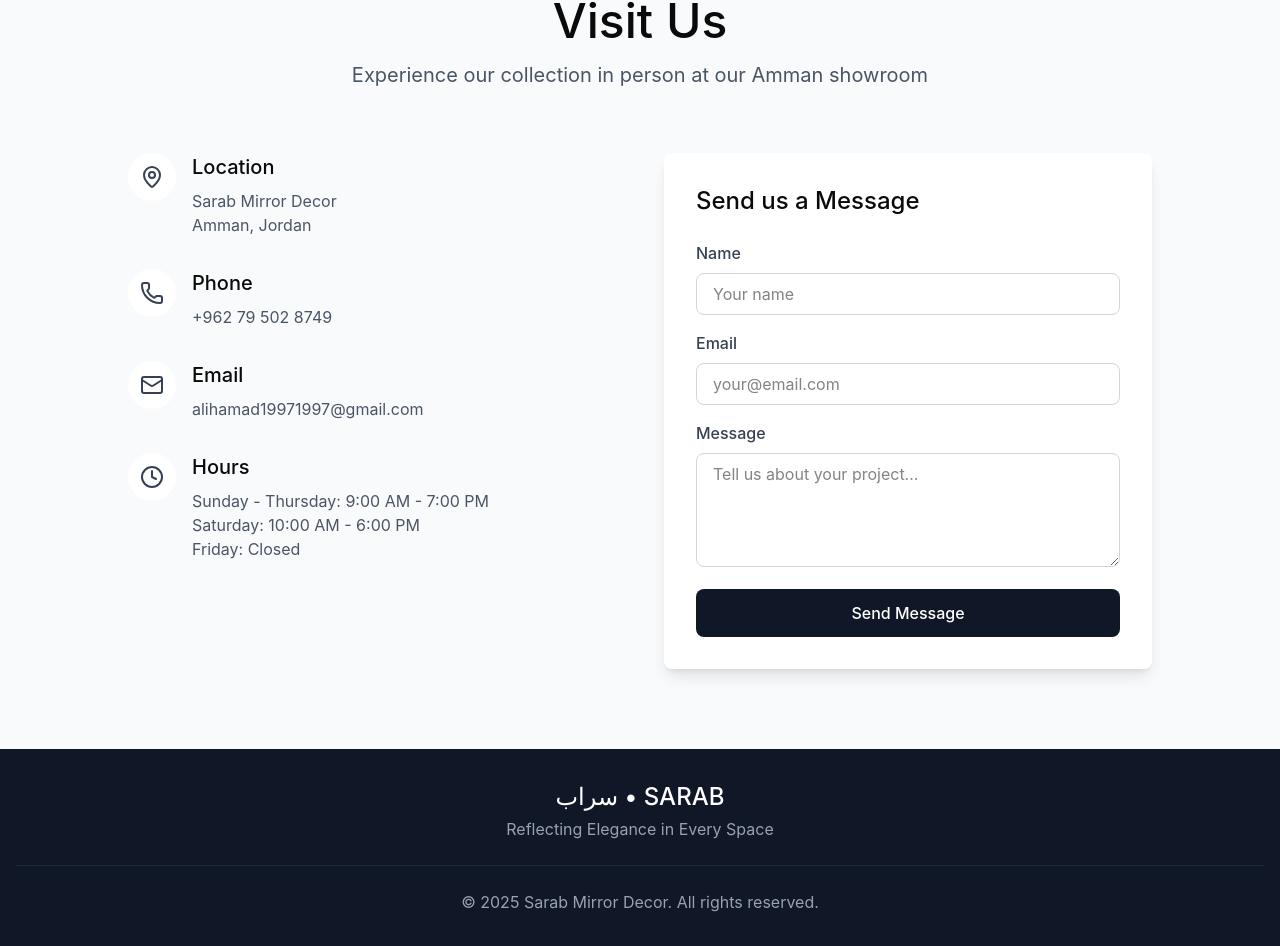
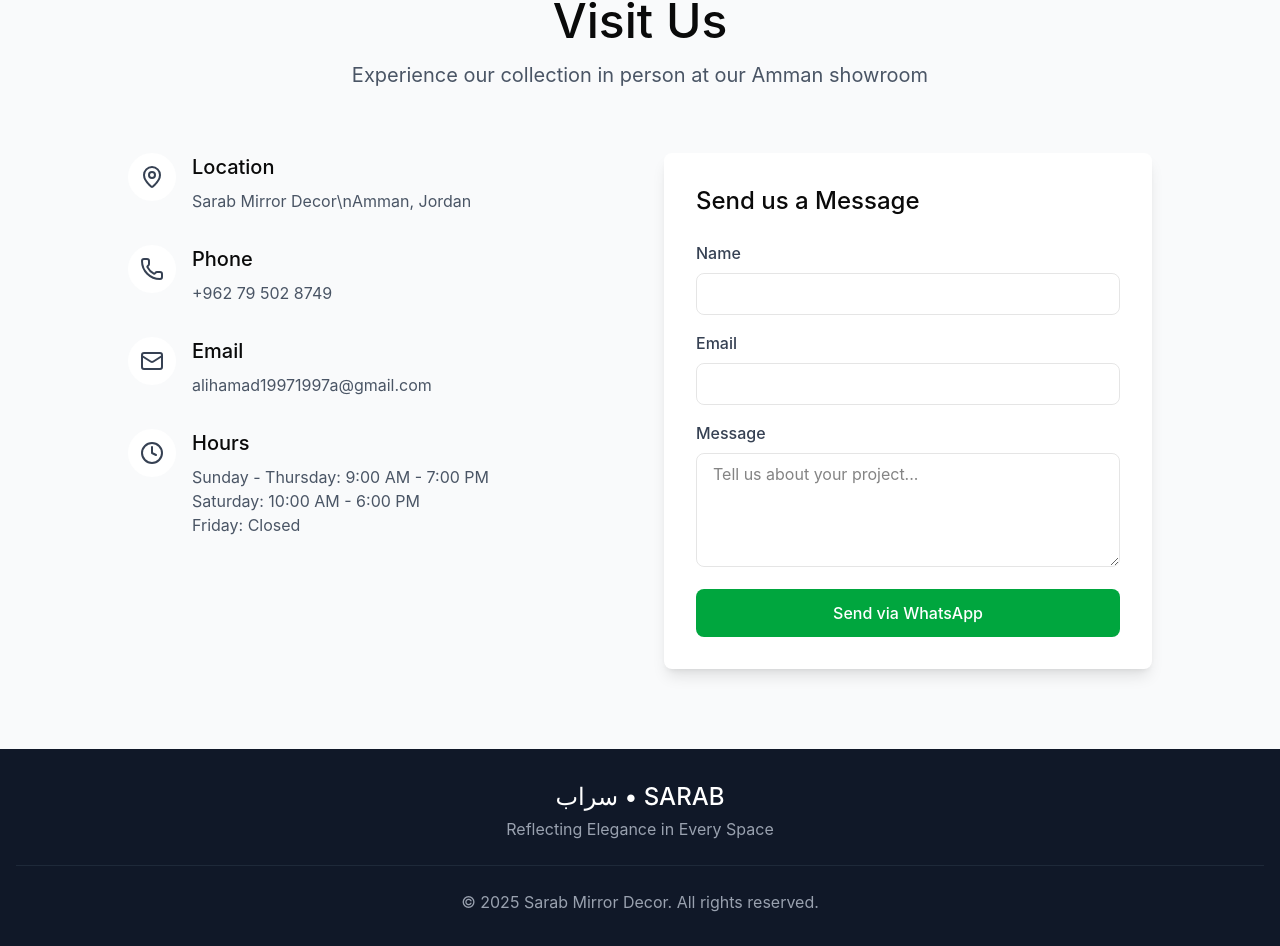
Before and after one commit to baraasowwan1/sarab, a React (Vite) app: page / in a window 1280 px wide. Shown: the part 3626-4572 px from the top of the page. Built offline with nearby package versions, Linux system fonts and the light colour scheme.

Commit message:
Update Contact.tsx

```diff
--- a/src/app/components/Contact.tsx
+++ b/src/app/components/Contact.tsx
@@ -1,6 +1,5 @@
 import { MapPin, Phone, Mail, Clock } from 'lucide-react';
 import { useState } from 'react';
-import emailjs from '@emailjs/browser';
 
 export function Contact() {
   const [formData, setFormData] = useState({
@@ -8,47 +7,38 @@ export function Contact() {
     email: '',
     message: ''
   });
-  const [status, setStatus] = useState<'idle' | 'sending' | 'success' | 'error'>('idle');
 
-  const handleSubmit = async (e: React.FormEvent) => {
+  const [status, setStatus] = useState<'idle' | 'sending'>('idle');
+
+  const handleSubmit = (e: React.FormEvent) => {
     e.preventDefault();
     setStatus('sending');
 
-    try {
-      // EmailJS configuration
-      // You need to set up an account at https://www.emailjs.com/
-      // Then replace these with your actual IDs:
-      const serviceId = 'YOUR_SERVICE_ID'; // e.g., 'service_abc123'
-      const templateId = 'YOUR_TEMPLATE_ID'; // e.g., 'template_xyz456'
-      const publicKey = 'YOUR_PUBLIC_KEY'; // e.g., 'user_def789'
+    const phoneNumber = '962795028749'; // رقم الواتساب بدون +
 
-      await emailjs.send(
-        serviceId,
-        templateId,
-        {
-          from_name: formData.name,
-          from_email: formData.email,
-          to_email: 'alihamad19971997@gmail.com',
-          message: formData.message,
-        },
-        publicKey
-      );
+    const whatsappMessage = `
+📩 New Contact Message
 
-      setStatus('success');
-      setFormData({ name: '', email: '', message: '' });
+👤 Name: ${formData.name}
+📧 Email: ${formData.email}
 
-      // Reset success message after 5 seconds
-      setTimeout(() => setStatus('idle'), 5000);
-    } catch (error) {
-      console.error('Failed to send email:', error);
-      setStatus('error');
+💬 Message:
+${formData.message}
+    `;
 
-      // Reset error message after 5 seconds
-      setTimeout(() => setStatus('idle'), 5000);
-    }
+    const whatsappUrl = `https://wa.me/${phoneNumber}?text=${encodeURIComponent(
+      whatsappMessage
+    )}`;
+
+    window.open(whatsappUrl, '_blank');
+
+    setFormData({ name: '', email: '', message: '' });
+    setStatus('idle');
   };
 
-  const handleChange = (e: React.ChangeEvent<HTMLInputElement | HTMLTextAreaElement>) => {
+  const handleChange = (
+    e: React.ChangeEvent<HTMLInputElement | HTMLTextAreaElement>
+  ) => {
     setFormData({
       ...formData,
       [e.target.id]: e.target.value
@@ -66,116 +56,46 @@ export function Contact() {
         </div>
 
         <div className="grid grid-cols-1 md:grid-cols-2 gap-12 max-w-5xl mx-auto">
+          {/* Info */}
           <div className="space-y-8">
-            <div className="flex gap-4">
-              <div className="flex-shrink-0">
-                <div className="w-12 h-12 rounded-full bg-white flex items-center justify-center">
-                  <MapPin size={24} className="text-gray-700" />
-                </div>
-              </div>
-              <div>
-                <h3 className="text-xl mb-2">Location</h3>
-                <p className="text-gray-600">
-                  Sarab Mirror Decor<br />
-                  Amman, Jordan
-                </p>
-              </div>
-            </div>
-
-            <div className="flex gap-4">
-              <div className="flex-shrink-0">
-                <div className="w-12 h-12 rounded-full bg-white flex items-center justify-center">
-                  <Phone size={24} className="text-gray-700" />
-                </div>
-              </div>
-              <div>
-                <h3 className="text-xl mb-2">Phone</h3>
-                <p className="text-gray-600">+962 79 502 8749</p>
-              </div>
-            </div>
-
-            <div className="flex gap-4">
-              <div className="flex-shrink-0">
-                <div className="w-12 h-12 rounded-full bg-white flex items-center justify-center">
-                  <Mail size={24} className="text-gray-700" />
-                </div>
-              </div>
-              <div>
-                <h3 className="text-xl mb-2">Email</h3>
-                <p className="text-gray-600">alihamad19971997@gmail.com</p>
-              </div>
-            </div>
-
-            <div className="flex gap-4">
-              <div className="flex-shrink-0">
-                <div className="w-12 h-12 rounded-full bg-white flex items-center justify-center">
-                  <Clock size={24} className="text-gray-700" />
-                </div>
-              </div>
-              <div>
-                <h3 className="text-xl mb-2">Hours</h3>
-                <p className="text-gray-600">
-                  Sunday - Thursday: 9:00 AM - 7:00 PM<br />
-                  Saturday: 10:00 AM - 6:00 PM<br />
-                  Friday: Closed
-                </p>
-              </div>
-            </div>
+            <Info icon={<MapPin />} title="Location" text="Sarab Mirror Decor\nAmman, Jordan" />
+            <Info icon={<Phone />} title="Phone" text="+962 79 502 8749" />
+            <Info icon={<Mail />} title="Email" text="alihamad19971997a@gmail.com" />
+            <Info
+              icon={<Clock />}
+              title="Hours"
+              text={`Sunday - Thursday: 9:00 AM - 7:00 PM
+Saturday: 10:00 AM - 6:00 PM
+Friday: Closed`}
+            />
           </div>
 
+          {/* Form */}
           <div className="bg-white p-8 rounded-lg shadow-lg">
             <h3 className="text-2xl mb-6">Send us a Message</h3>
             <form className="space-y-4" onSubmit={handleSubmit}>
-              <div>
-                <label htmlFor="name" className="block mb-2 text-gray-700">Name</label>
-                <input
-                  type="text"
-                  id="name"
-                  value={formData.name}
-                  onChange={handleChange}
-                  required
-                  className="w-full px-4 py-2 border border-gray-300 rounded-lg focus:outline-none focus:ring-2 focus:ring-gray-400"
-                  placeholder="Your name"
-                />
-              </div>
-              <div>
-                <label htmlFor="email" className="block mb-2 text-gray-700">Email</label>
-                <input
-                  type="email"
-                  id="email"
-                  value={formData.email}
-                  onChange={handleChange}
-                  required
-                  className="w-full px-4 py-2 border border-gray-300 rounded-lg focus:outline-none focus:ring-2 focus:ring-gray-400"
-                  placeholder="your@email.com"
-                />
-              </div>
+              <Input label="Name" id="name" value={formData.name} onChange={handleChange} />
+              <Input label="Email" id="email" type="email" value={formData.email} onChange={handleChange} />
+
               <div>
                 <label htmlFor="message" className="block mb-2 text-gray-700">Message</label>
                 <textarea
                   id="message"
                   rows={4}
+                  required
                   value={formData.message}
                   onChange={handleChange}
-                  required
-                  className="w-full px-4 py-2 border border-gray-300 rounded-lg focus:outline-none focus:ring-2 focus:ring-gray-400"
+                  className="w-full px-4 py-2 border rounded-lg focus:ring-2 focus:ring-gray-400"
                   placeholder="Tell us about your project..."
                 />
               </div>
+
               <button
                 type="submit"
-                disabled={status === 'sending'}
-                className="w-full bg-gray-900 text-white py-3 rounded-lg hover:bg-gray-800 transition-colors disabled:bg-gray-400"
+                className="w-full bg-green-600 text-white py-3 rounded-lg hover:bg-green-500 transition"
               >
-                {status === 'sending' ? 'Sending...' : 'Send Message'}
+                Send via WhatsApp
               </button>
-
-              {status === 'success' && (
-                <p className="text-green-600 text-center">Message sent successfully!</p>
-              )}
-              {status === 'error' && (
-                <p className="text-red-600 text-center">Failed to send message. Please try again.</p>
-              )}
             </form>
           </div>
         </div>
@@ -183,3 +103,34 @@ export function Contact() {
     </section>
   );
 }
+
+/* Components */
+function Info({ icon, title, text }: any) {
+  return (
+    <div className="flex gap-4">
+      <div className="w-12 h-12 rounded-full bg-white flex items-center justify-center text-gray-700">
+        {icon}
+      </div>
+      <div>
+        <h3 className="text-xl mb-2">{title}</h3>
+        <p className="text-gray-600 whitespace-pre-line">{text}</p>
+      </div>
+    </div>
+  );
+}
+
+function Input({ label, id, value, onChange, type = 'text' }: any) {
+  return (
+    <div>
+      <label htmlFor={id} className="block mb-2 text-gray-700">{label}</label>
+      <input
+        id={id}
+        type={type}
+        required
+        value={value}
+        onChange={onChange}
+        className="w-full px-4 py-2 border rounded-lg focus:ring-2 focus:ring-gray-400"
+      />
+    </div>
+  );
+}
```
